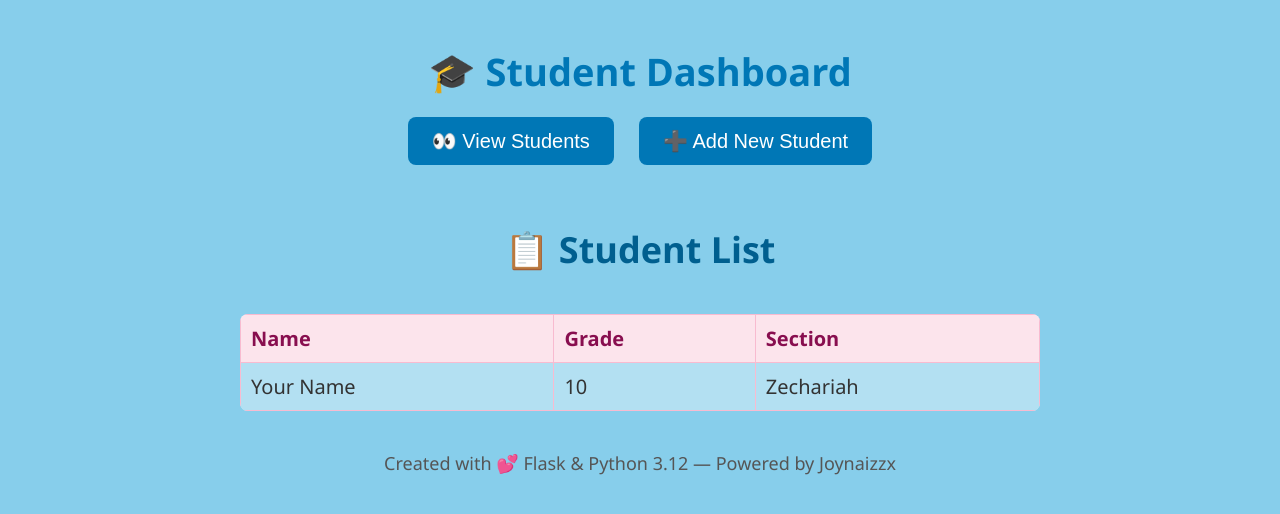
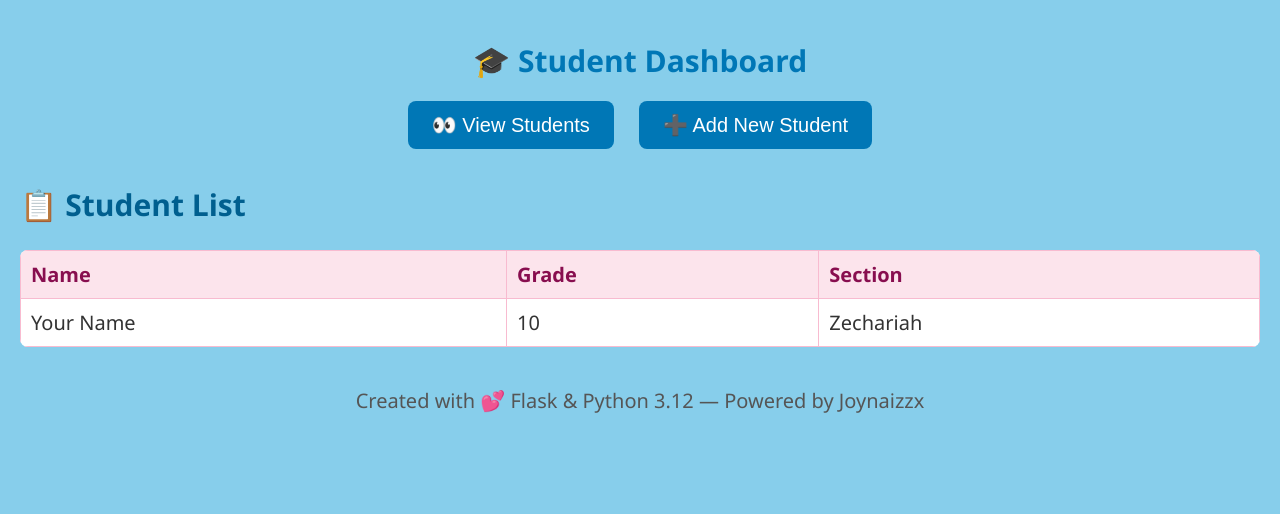
Before and after one commit to Joynase/Joynase-Dime, a Flask app: page /dashboard in a window 1280 px wide, after a click on "👀 View Students". Shown: the top 514 px of the page. Run offline with Flask 3, Linux system fonts and the light colour scheme.

Commit message:
Update index.html

```diff
--- a/templates/index.html
+++ b/templates/index.html
@@ -17,13 +17,12 @@
       text-align: center;
       color: #0077b6;
       margin-bottom: 10px;
-      font-size: 38px;
+      font-size: 30px;
     }
 
     h2 {
       color: #005f8f;
-      font-size: 36px;
-      text-align: center;
+      font-size: 30px;
     }
 
     .btn {
@@ -44,10 +43,8 @@
 
     .section {
       margin-top: 20px;
-      display: none; /* hidden by default */
+      display: none;
       animation: fadeIn 0.5s ease-in-out;
-      flex-direction: column;
-      align-items: center;
     }
 
     @keyframes fadeIn {
@@ -57,11 +54,9 @@
 
     table {
       width: 100%;
-      max-width: 800px;
-      margin: 0 auto;
       border-collapse: collapse;
       margin-top: 10px;
-      background-color: #cceeff; /* sky blue background */
+      background: white;
       border-radius: 8px;
       overflow: hidden;
     }
@@ -78,10 +73,6 @@
       color: #880e4f;
     }
 
-    table tr:nth-child(even) {
-      background-color: #b3e0f2;
-    }
-
     input[type="text"], input[type="number"] {
       width: 100%;
       padding: 10px;
@@ -92,10 +83,10 @@
     }
 
     form {
-      background-color: #cceeff; /* sky blue form background */
+      background: white;
       padding: 20px;
       border-radius: 12px;
-      box-shadow: 0 0 10px rgba(0, 119, 182, 0.3);
+      box-shadow: 0 0 10px rgba(135, 206, 235, 0.5);
       max-width: 600px;
       margin: auto;
     }
@@ -103,7 +94,7 @@
     footer {
       text-align: center;
       margin-top: 40px;
-      font-size: 18px;
+      font-size: 20px;
       color: #555;
     }
 
@@ -177,7 +168,7 @@
     function showSection(id) {
       document.getElementById('view').style.display = 'none';
       document.getElementById('add').style.display = 'none';
-      document.getElementById(id).style.display = 'flex'; // show as flex to preserve layout
+      document.getElementById(id).style.display = 'block';
     }
   </script>
 
```
